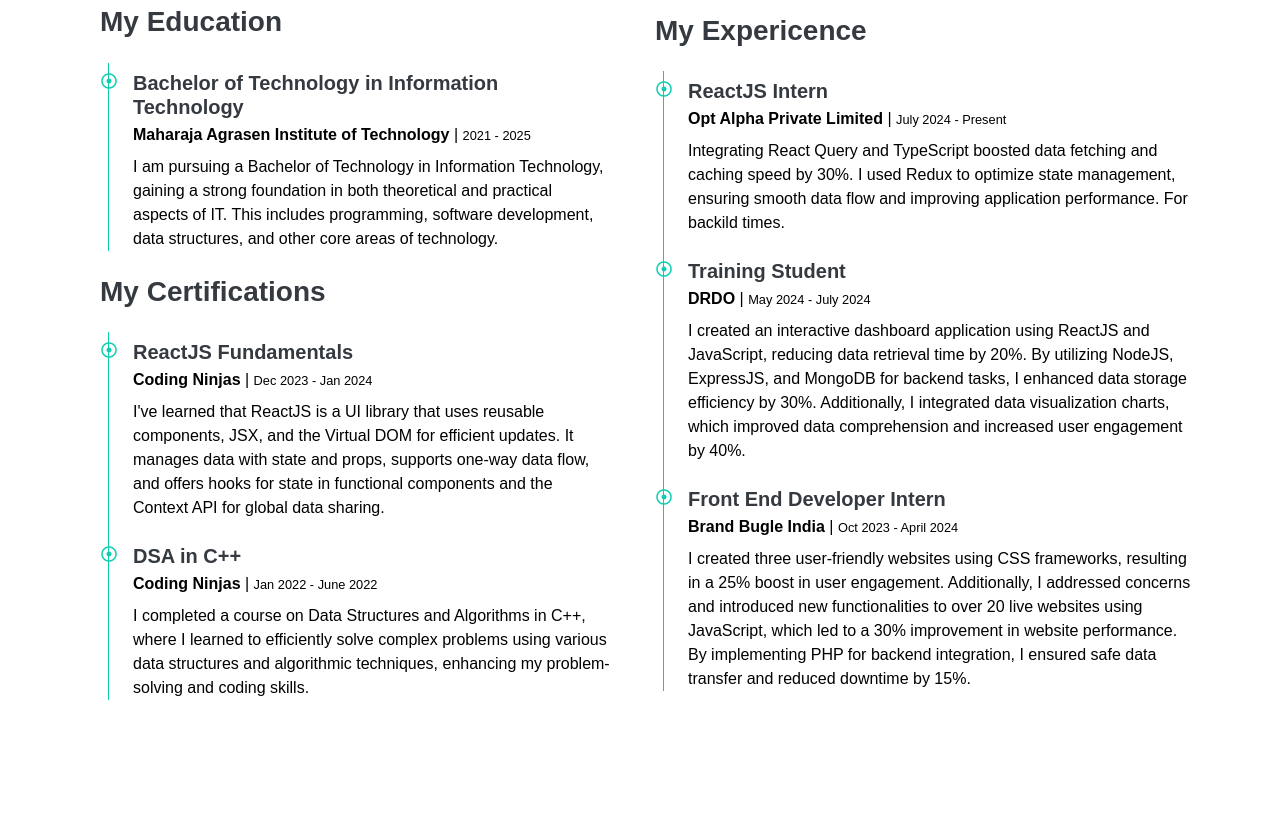
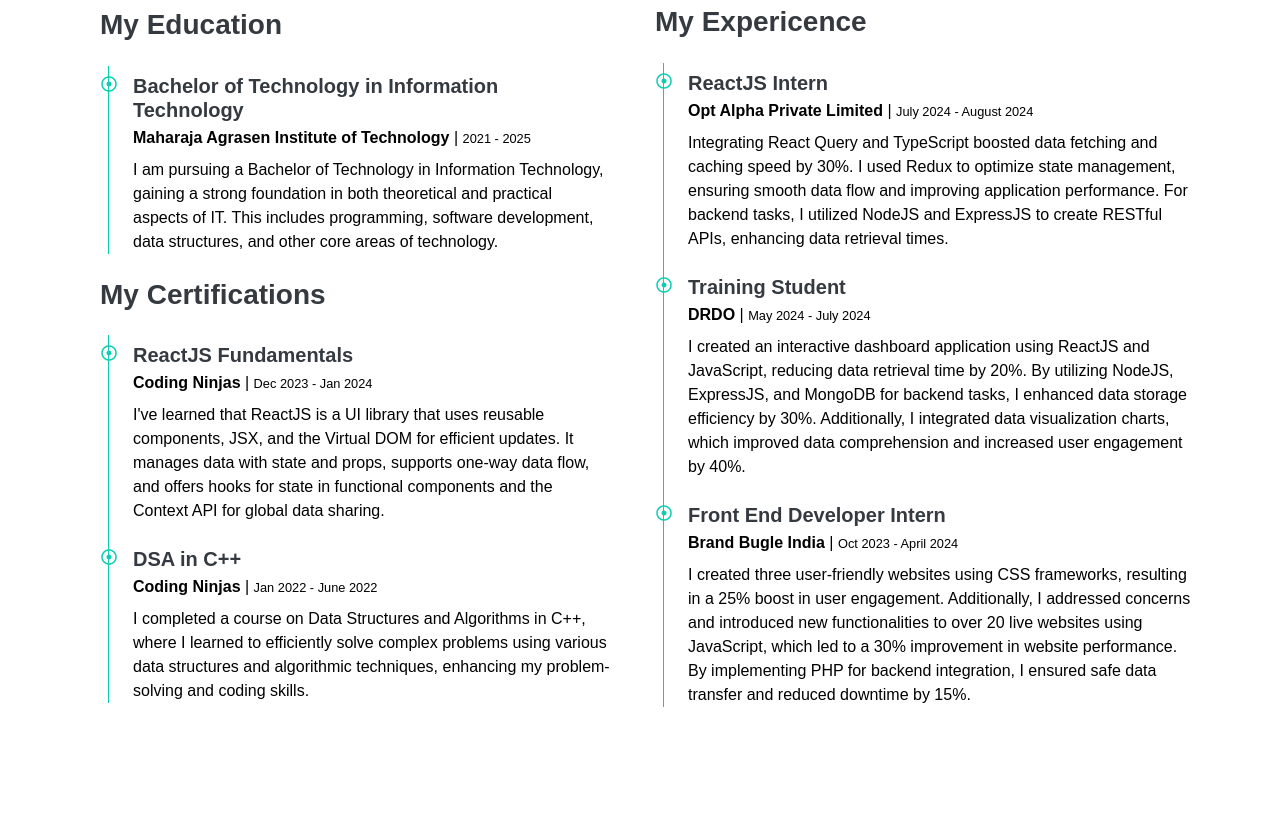
Before and after one commit to ayush-310/Ayush_Portfolio, a website with bundled scripts: page index.html in a window 1280 px wide. Shown: the part 1769-2586 px from the top of the page. Built offline with nearby package versions, Linux system fonts and the light colour scheme; files whose address does not match are found by name.

Commit message:
Corrected Internship Experience

```diff
--- a/index.html
+++ b/index.html
@@ -397,10 +397,10 @@
                                 style="top: 2px; left: -32px;"></i>
                             <h5 class="font-weight-bold mb-1">ReactJS Intern</h5>
                             <p class="mb-2"><strong>Opt Alpha Private Limited</strong> | <small>July 2024 -
-                                    Present</small></p>
+                                    August 2024</small></p>
                             <p>Integrating React Query and TypeScript boosted data fetching and caching speed by 30%. I
                                 used Redux to optimize state management, ensuring smooth data flow and improving
-                                application performance. For backild times.</p>
+                                application performance. For backend tasks, I utilized NodeJS and ExpressJS to create RESTful APIs, enhancing data retrieval times.</p>
                         </div>
                         <div class="position-relative mb-4">
                             <i class="far fa-dot-circle text-primary position-absolute"
```
